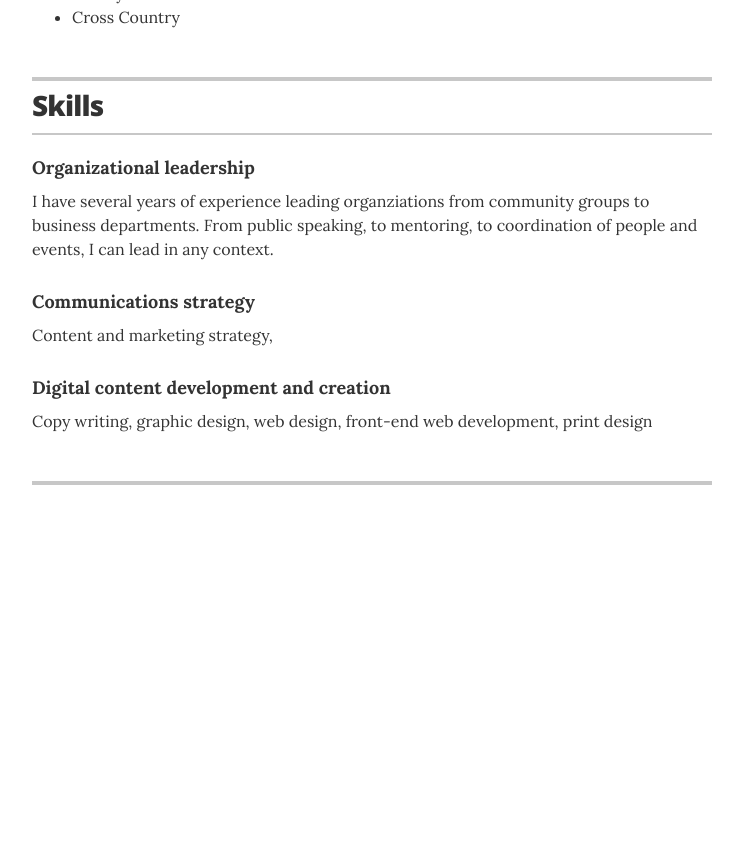
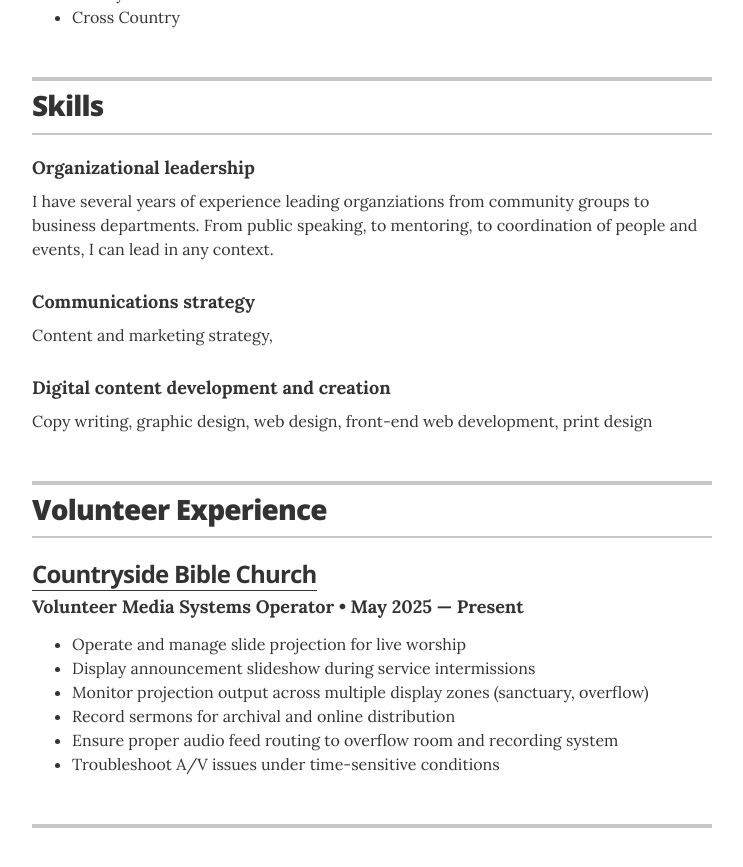
Before and after one commit to ColDog5044/online-cv, a Jekyll site: the page built from index.html, in a window 1280 px wide and 900 px high, scrolled down 1747 px. Shown: the top 867 px of the window, without its empty margins (268-1011 px from the left). Built offline with Jekyll 4.4.1, drawn with Linux system fonts in a browser that asks for light colours; before the commit the page ends 2304 px from its top, so only the background shows below that.

Commit message:
Add volunteer section

```diff
--- a/_config.yml
+++ b/_config.yml
@@ -39,7 +39,7 @@ resume_section_projects: false
 resume_section_skills: true
 resume_section_recognition: false
 resume_section_links: false
-resume_section_associations: false
+resume_section_associations: true
 # resume_section_interests: true
 
 # Resume social links
--- a/_data/associations.yml
+++ b/_data/associations.yml
@@ -1,12 +1,11 @@
 # Associations
 # comment out the urls if you do not wish to display them
 
-#- organization: PETA
-#  role: Volunteer
-#  year: 2001 &mdash; 2010
-#  url: https://www.peta.org/
-#  summary: Organized fund drives and participated in fundraising events for the benefit of PETA's local Springfield operations.
-
+- organization: Countryside Bible Church
+  role: Volunteer Media Systems Operator
+  year: May 2025 &mdash; Present
+  url: https://www.cbcjonesville.org/
+  summary: <ul><li>Operate and manage slide projection for live worship</li><li>Display announcement slideshow during service intermissions</li><li>Monitor projection output across multiple display zones (sanctuary, overflow)</li><li>Record sermons for archival and online distribution</li><li>Ensure proper audio feed routing to overflow room and recording system</li><li>Troubleshoot A/V issues under time-sensitive conditions</li></ul>
 #- organization: Yale Amnesty International
 #  role: Communications coordinator
 #  year: 2002 &mdash; 2004
--- a/_layouts/resume.html
+++ b/_layouts/resume.html
@@ -148,7 +148,7 @@
 			<!-- begin Associations -->
 			<section class="content-section">
 				<header class="section-header">
-					<h2>Associations</h2>
+					<h2>Volunteer Experience</h2>
 				</header>
 
 				{% for association in site.data.associations %}
```
